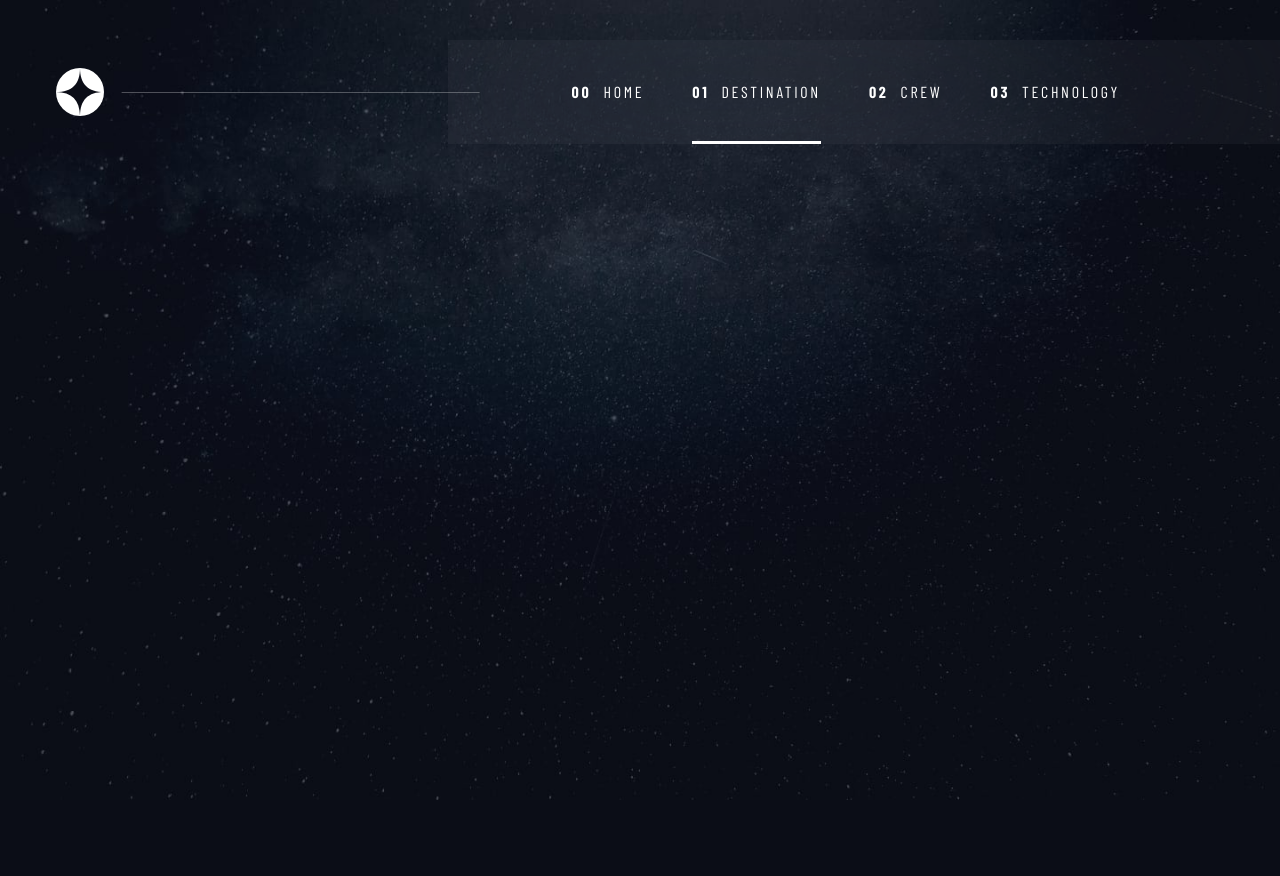
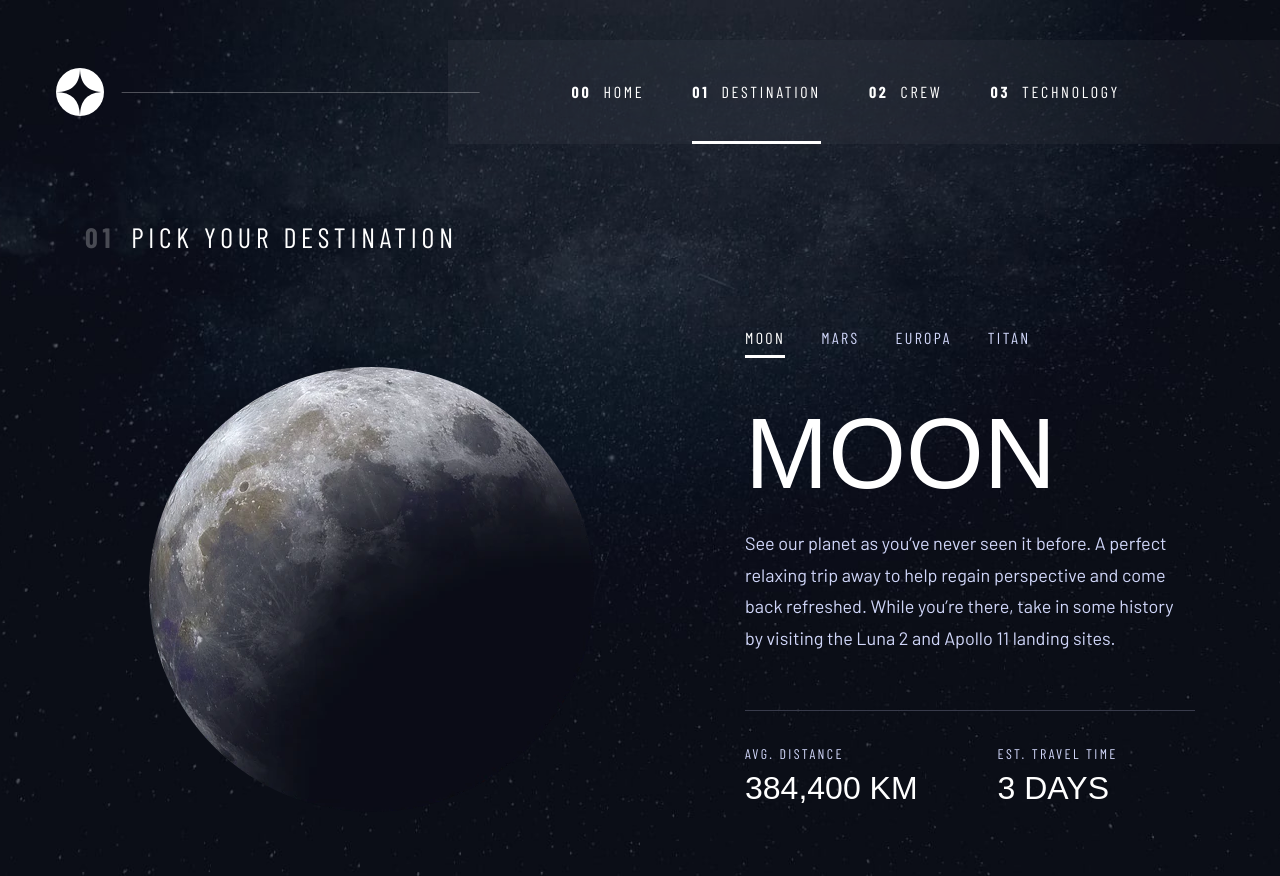
Before and after one commit to Iamparves/space-tourism, a React (Vite) app: page /destination in a window 1280 px wide. Before the commit the page ends 800 px from the top, so only its background shows below. Built offline with nearby package versions, Linux system fonts and the light colour scheme; a web font is replaced by a local one.

Commit message:
destination page design complete

```diff
--- a/src/components/Menu.tsx
+++ b/src/components/Menu.tsx
@@ -45,7 +45,12 @@ const Menu = ({ scrolled }: { scrolled: boolean }) => {
             )}
           ></div>
         </div>
-        <div className="absolute left-8 top-1/2 hidden h-[1px] w-[28vw] max-w-[475px] -translate-x-full bg-[#ffffff47] xl:block"></div>
+        <div
+          className={twMerge(
+            "absolute left-8 top-1/2 hidden h-[1px] w-[28vw] max-w-[475px] -translate-x-full bg-[#ffffff47] duration-100 xl:block",
+            scrolled && "opacity-0",
+          )}
+        ></div>
       </div>
     </>
   );
--- a/src/components/Navbar.tsx
+++ b/src/components/Navbar.tsx
@@ -20,7 +20,7 @@ const Navbar = () => {
     <header
       className={twMerge(
         "fixed left-0 top-0 z-[999] w-full py-6 duration-300 md:py-0",
-        !scrolled && "lg:py-5 xl:py-10",
+        !scrolled ? "lg:py-5 xl:py-10" : "py-4",
       )}
     >
       <div className="mx-auto flex max-w-[1440px] items-center justify-between px-6 md:pl-10 md:pr-0 lg:px-14">
@@ -35,7 +35,7 @@ const Navbar = () => {
       </div>
       <div
         className={twMerge(
-          "fixed left-0 top-0 z-[-1] h-[88px] w-screen bg-[#ffffff0a] opacity-0 backdrop-blur-[82px] duration-300 md:h-[101px]",
+          "fixed left-0 top-0 z-[-1] h-[72px] w-screen bg-[#ffffff0a] opacity-0 backdrop-blur-[82px] duration-300 md:h-[101px]",
           scrolled && "opacity-100",
         )}
       />
--- a/src/index.css
+++ b/src/index.css
@@ -8,7 +8,7 @@
   }
 
   .heading-2 {
-    @apply text-[100px] uppercase;
+    @apply text-[56px] uppercase md:text-[80px] lg:text-[100px];
   }
 
   .heading-3 {
@@ -28,7 +28,7 @@
   }
 
   .subheading-2 {
-    @apply font-barlow-condensed text-[14px] uppercase tracking-[2.35px];
+    @apply font-barlow-condensed text-[14px] uppercase tracking-[2.36px];
   }
 
   .nav-text {
--- a/src/pages/Destination.tsx
+++ b/src/pages/Destination.tsx
@@ -1,5 +1,6 @@
 import { motion } from "framer-motion";
 import { useState } from "react";
+import { twMerge } from "tailwind-merge";
 import NavbarSpace from "../components/NavbarSpace";
 import { getDestinations } from "../utils/getData";
 
@@ -26,6 +27,64 @@ const Destination = () => {
       className="grid min-h-dvh grid-cols-1 bg-[url(/destination/background-destination-mobile.jpg)] bg-cover bg-center bg-no-repeat md:bg-[url(/destination/background-destination-tablet.jpg)] lg:bg-[url(/destination/background-destination-desktop.jpg)]"
     >
       <NavbarSpace />
+      <div className="mx-auto w-full max-w-[1110px] px-6 pb-14 pt-2.5 md:pb-16 md:pt-10 xl:px-0 xl:pt-8">
+        <h5 className="heading-5 flex justify-center gap-4 md:justify-start">
+          <span className="font-bold opacity-25">01</span>
+          Pick your destination
+        </h5>
+        <div className="mt-8 flex flex-col items-center gap-6 md:mt-[60px] md:gap-14 lg:flex-row lg:items-end lg:justify-between xl:pl-16">
+          <div className="">
+            <img
+              className="size-[170px] md:size-[300px] lg:size-[445px]"
+              src={`/destination/${currentDestination.images.webp}`}
+              alt={currentDestination.name}
+            />
+          </div>
+          <div>
+            <div className="flex justify-center gap-6 md:gap-9 lg:justify-start">
+              {destinations.map((destination, index) => (
+                <button
+                  key={destination.name}
+                  className={twMerge(
+                    "relative py-2 font-barlow-condensed font-normal uppercase tracking-[2.36px] text-secondary duration-300 hover:text-white",
+                    currentDestination.name === destination.name
+                      ? "text-white"
+                      : "",
+                  )}
+                  onClick={() => changeDestination(index)}
+                >
+                  {destination.name}
+                  {currentDestination.name === destination.name && (
+                    <motion.span
+                      className="absolute bottom-0 left-0 right-0 h-[3px] bg-white"
+                      layoutId="destinationUnderline"
+                    ></motion.span>
+                  )}
+                </button>
+              ))}
+            </div>
+            <div className="mt-5 max-w-[330px] text-center md:max-w-[580px] lg:max-w-[450px] lg:text-left">
+              <h2 className="heading-2">{currentDestination.name}</h2>
+              <p className="body-text leading-[1.75] text-secondary">
+                {currentDestination.description}
+              </p>
+              <hr className="my-8 border-[#383B4B] md:mt-12 lg:mt-14" />
+              <div className="flex flex-col items-center justify-center gap-8 md:flex-row md:gap-24 lg:justify-start lg:gap-20">
+                <div>
+                  <p className="subheading-2 text-secondary">Avg. Distance</p>
+                  <h4 className="heading-4">{currentDestination.distance}</h4>
+                </div>
+                <div>
+                  <p className="subheading-2 text-secondary">
+                    Est. Travel Time
+                  </p>
+                  <h4 className="heading-4">{currentDestination.travel}</h4>
+                </div>
+              </div>
+            </div>
+          </div>
+        </div>
+      </div>
     </motion.main>
   );
 };
```
